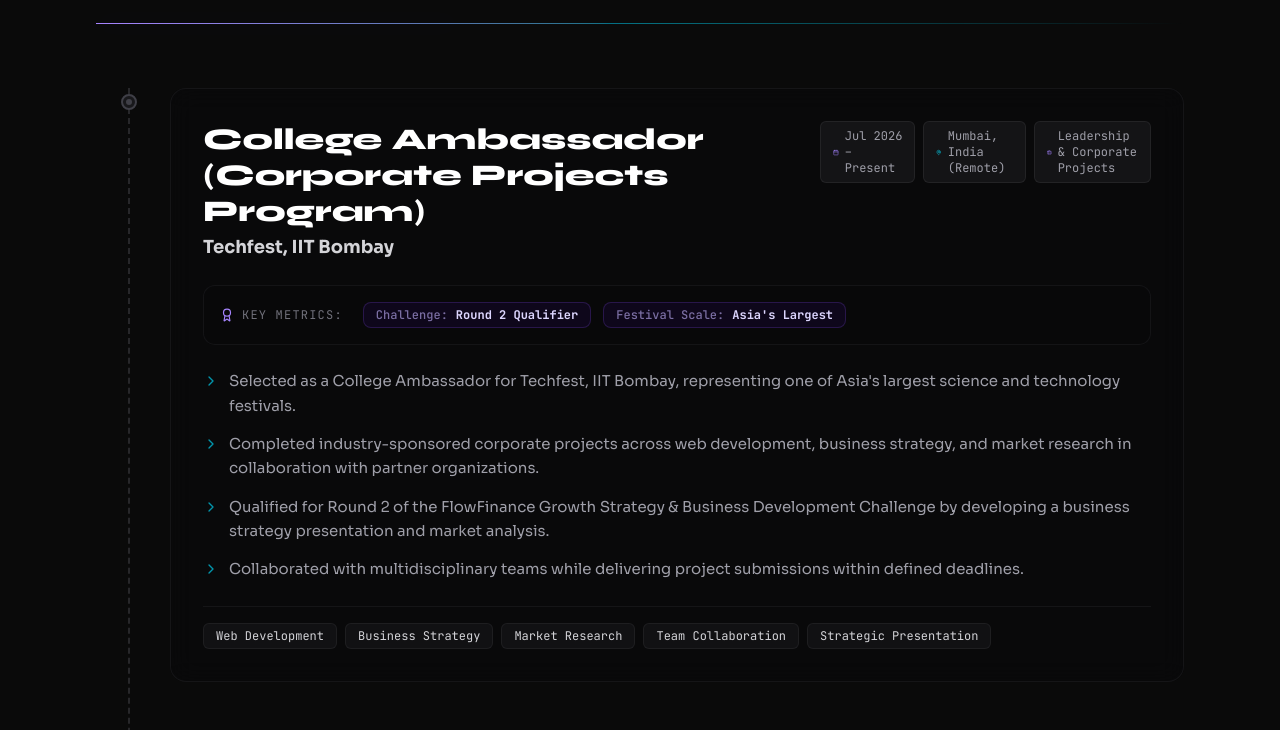
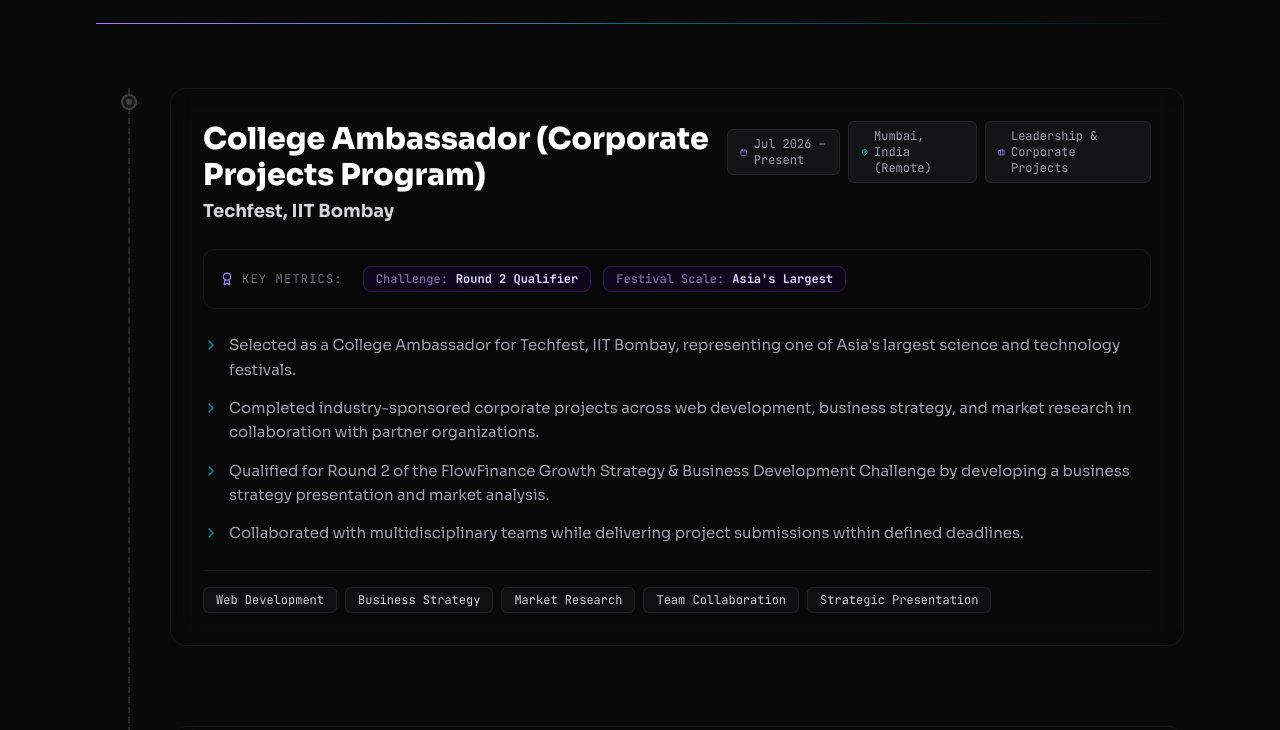
Before and after one commit to Anil-Pradhan-web/MY-PORTFOLIO, a Next.js app: page / in a window 1280 px wide. Shown: the part 5651-6381 px from the top of the page. Built offline with nearby package versions, Linux system fonts and the light colour scheme; a web font is replaced by a local one.

Commit message:
style: update Experience role typography to Space Grotesk font-title

```diff
--- a/src/components/sections/Experience.tsx
+++ b/src/components/sections/Experience.tsx
@@ -99,7 +99,7 @@
               {/* Title & Metadata Header */}
               <div className="flex flex-col lg:flex-row lg:items-start lg:justify-between gap-4 mb-6">
                 <div>
-                  <h3 className="text-2xl md:text-3xl font-extrabold text-white font-syne group-hover:text-transparent group-hover:bg-clip-text group-hover:bg-gradient-to-r group-hover:from-violet-400 group-hover:to-cyan-400 transition-all duration-300">
+                  <h3 className="text-2xl md:text-3xl font-extrabold text-white font-title group-hover:text-transparent group-hover:bg-clip-text group-hover:bg-gradient-to-r group-hover:from-violet-400 group-hover:to-cyan-400 transition-all duration-300">
                     {exp.role}
                   </h3>
                   <h4 className="text-lg font-bold text-zinc-300 mt-1 flex items-center gap-2">
```
